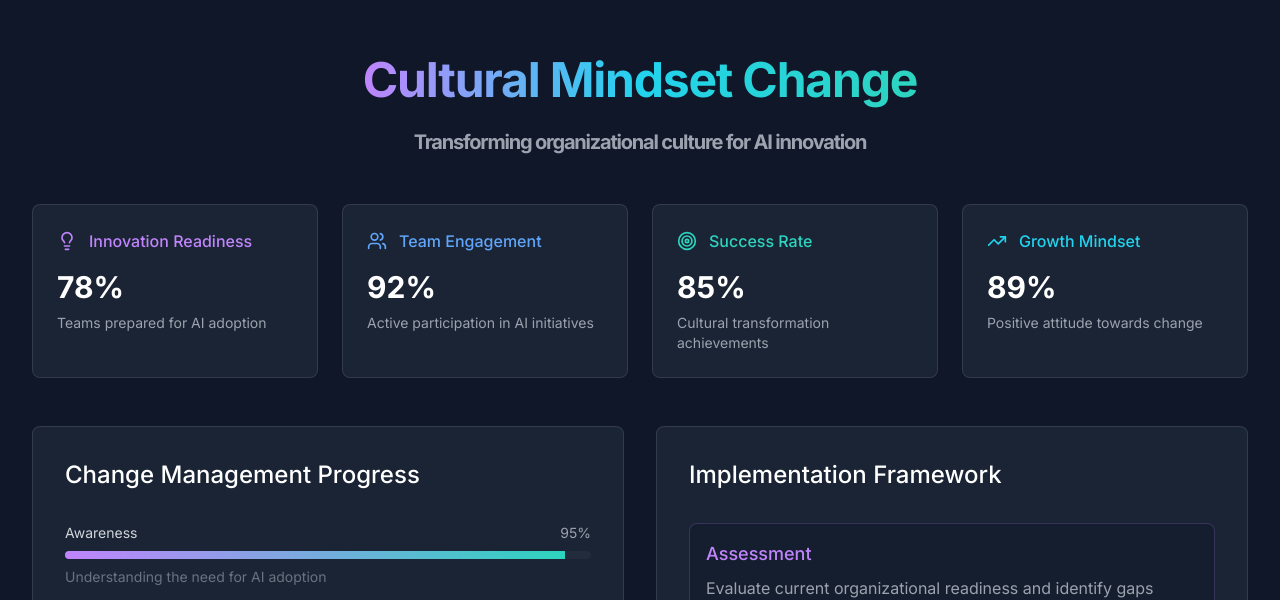
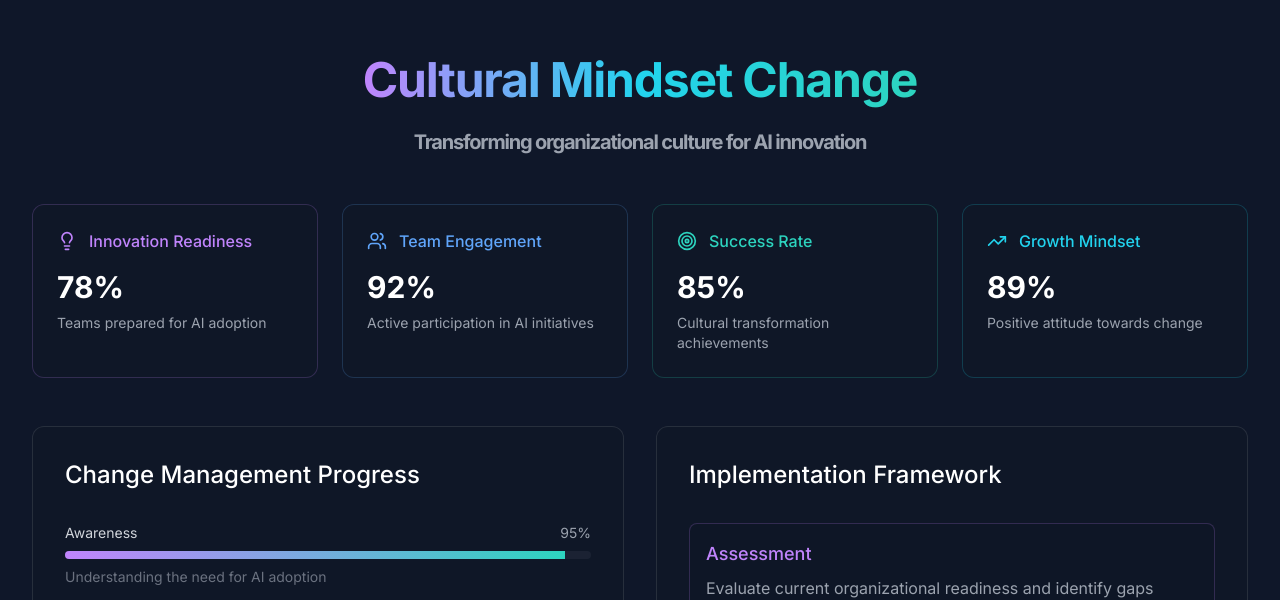
Before and after one commit to TheJohny71/ai-innovation-lab-v2, a Next.js app: page /mindset in a window 1280 px wide. Shown: the part 200-800 px from the top of the page. Built offline with nearby package versions, Linux system fonts and the light colour scheme.

Commit message:
Update Card.tsx

```diff
--- a/src/components/shared/Card.tsx
+++ b/src/components/shared/Card.tsx
@@ -2,39 +2,13 @@
 
 import React from 'react';
 import { cn } from '@/lib/utils';
-
-interface ButtonProps extends React.ButtonHTMLAttributes<HTMLButtonElement> {
-  variant?: 'default' | 'outline';
-  className?: string;
-}
-
-export function Button({
-  variant = 'default',
-  className,
-  children,
-  ...props
-}: ButtonProps) {
-  return (
-    <button
-      className={cn(
-        'inline-flex items-center justify-center rounded-lg px-4 py-2 text-sm font-medium transition-colors',
-        variant === 'default' && 'bg-blue-500 text-white hover:bg-blue-600',
-        variant === 'outline' &&
-          'border border-white/10 bg-transparent hover:bg-white/5',
-        className
-      )}
-      {...props}
-    >
-      {children}
-    </button>
-  );
-}
 
 interface CardProps {
   children: React.ReactNode;
   className?: string;
   hover?: boolean;
   glow?: boolean;
+  gradient?: string;
 }
 
 export function Card({
@@ -42,14 +16,16 @@ export function Card({
   className = '',
   hover = false,
   glow = false,
+  gradient,
 }: CardProps) {
   return (
     <div
-      className={`rounded-lg border border-white/10 bg-gray-800/80 backdrop-blur transition-all ${
-        hover
-          ? 'hover:border-gray-600 hover:bg-gray-800/90 hover:shadow-lg'
-          : ''
-      } ${glow ? 'shadow-lg shadow-blue-500/20' : ''} ${className}`}
+      className={cn(
+        'rounded-xl border border-white/10 bg-gray-900/50 backdrop-blur-sm transition-all duration-300',
+        hover && 'hover:scale-105 hover:border-white/20',
+        glow && `shadow-lg ${gradient ? gradient : 'shadow-indigo-500/20'}`,
+        className
+      )}
     >
       {children}
     </div>
```
